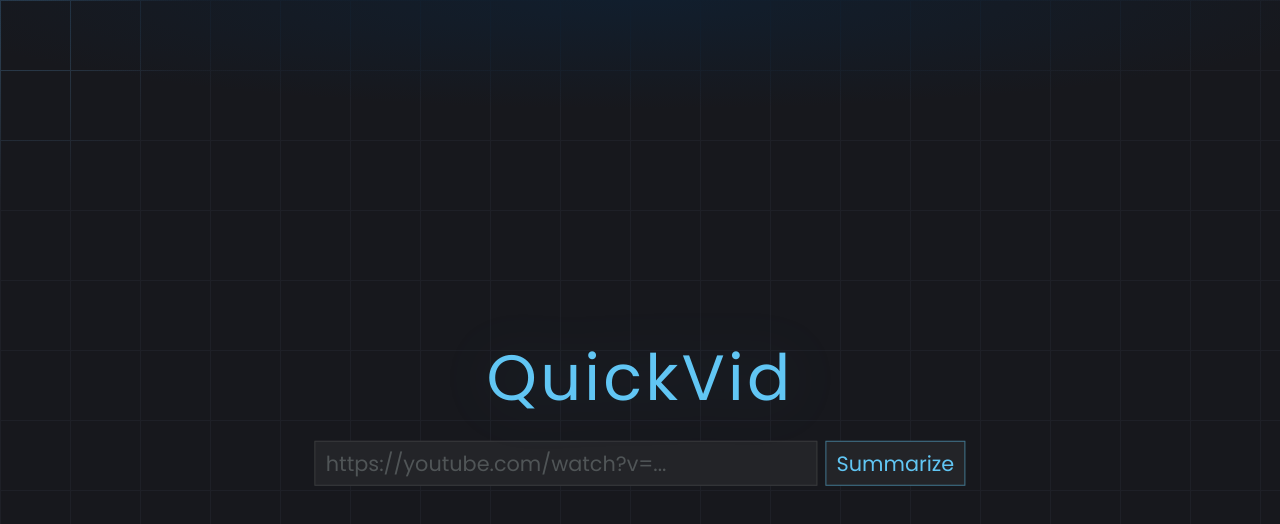
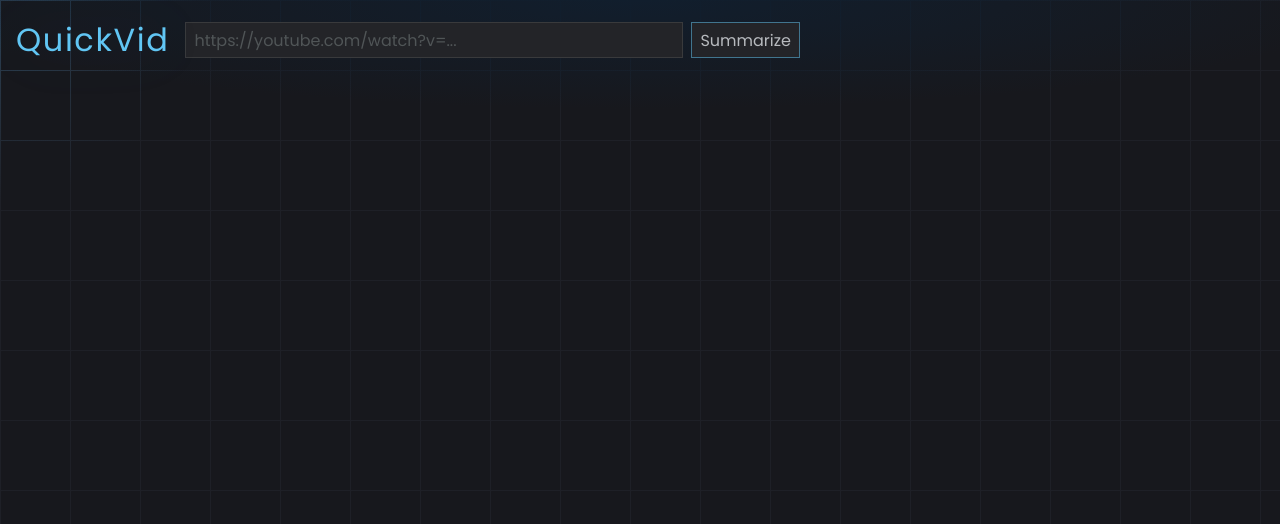
Before and after one commit to gusruben/quickvid, a website: page frontend/index.html in a window 1280 px wide. Both pictures are taken after a click on the button "Summarize". Drawn offline with Linux system fonts and the light colour scheme.

Commit message:
Add navbar

```diff
--- a/frontend/css/styles.css
+++ b/frontend/css/styles.css
@@ -16,8 +16,12 @@
 	width: 100vw;
 	height: 100vh;
     background-color: var(--bg-secondary);
+}
+
+* {
     font-family: 'Poppins', sans-serif;
     color: var(--text);
+    transition: 0.2s ease-out;
 }
 
 .page-bg {
@@ -41,7 +45,8 @@
 
 .inverse-grid-bg {
 	background-size: 70px 70px;
-	background-image: url(/img/square.svg)
+	background-image: url(/img/square.svg);
+
 }
 
 #glow-ball {
@@ -62,12 +67,29 @@
 .navbar {
     display: flex;
     flex-direction: row;
+    align-items: center;
+    justify-content: start;
 }
 
 .navbar.center {
     flex-direction: column;
     align-items: center;
     justify-content: center;
+}
+
+.navbar:not(.center) {
+    position: absolute;
+    top: 0;
+    left: 0;
+}
+
+.navbar:not(.center) .title {
+    font-size: 2rem;
+    margin: 0.5em;
+}
+
+.hidden {
+    opacity: 0;
 }
 
 .title {
@@ -89,10 +111,7 @@
 input {
     background-color: var(--bg-tertiary);
     border: 1px solid var(--border);
-    color: var(--text);
     outline: none;
-    transition: 0.1s ease-out;
-    font-family: 'Poppins', sans-serif;
     padding: 0.3em 0.5em;
 }
 input:focus {
@@ -105,11 +124,8 @@
 button {
     background-color: var(--bg-tertiary);
     border: 1px solid var(--primary-semitransparent);
-    font-family: 'Poppins', sans-serif;
-    color: var(--primary);
     padding: 0.3em 0.5em;
     cursor: pointer;
-    transition: 0.2s ease-out;
 }
 button:hover {
     border: 1px solid var(--primary);
@@ -126,3 +142,8 @@
     max-width: 60vw;
     min-width: initial;
 }
+
+.navbar:not(.center) #summarize-button,
+.navbar:not(.center) #url-input {
+    font-size: 1rem;
+}
--- a/frontend/index.html
+++ b/frontend/index.html
@@ -7,22 +7,29 @@
 		<link rel="preconnect" href="https://fonts.gstatic.com" crossorigin />
 		<link
 			href="https://fonts.googleapis.com/css2?family=Abril+Fatface&family=Poppins:ital,wght@0,100;0,200;0,300;0,400;0,500;0,600;0,700;0,800;0,900;1,100;1,200;1,300;1,400;1,500;1,600;1,700;1,800;1,900&display=swap"
-			rel="stylesheet"
-		/>
+			rel="stylesheet" />
 		<link rel="stylesheet" href="css/styles.css" />
 	</head>
 	<body>
-		<div class="page-bg" style="overflow: hidden">
-			<div class="page-bg inverse-glow-bg"></div>
-			<div id="glow-ball"></div>
-			<div class="page-bg inverse-grid-bg"></div>
-			<div class="page-bg inverse-glow-bg"></div>
+		<div class="page-bg" style="overflow: hidden; z-index: -1">
+			<div class="page-bg inverse-glow-bg" style="z-index: -10"></div>
+			<div id="glow-ball" style="z-index: -9"></div>
+			<div class="page-bg inverse-grid-bg" style="z-index: -8"></div>
+			<div class="page-bg inverse-glow-bg" style="z-index: -7"></div>
 		</div>
 
-		<div class="navbar center">
+		<!-- when summarize is clicked, fade out center stuff and fade in top navbar -->
+		<div class="navbar center" id="navbar-center">
 			<h1 class="title">QuickVid</h1>
 			<div class="flex-row">
-				<input type="text" id="url-input" placeholder="https://youtube.com/watch?v=...">
+				<input type="text" id="url-input" placeholder="https://youtube.com/watch?v=..." />
+				<button id="summarize-button">Summarize</button>
+			</div>
+		</div>
+		<div class="navbar hidden" id="navbar">
+			<h1 class="title">QuickVid</h1>
+			<div class="flex-row">
+				<input type="text" id="url-input" placeholder="https://youtube.com/watch?v=..." />
 				<button id="summarize-button">Summarize</button>
 			</div>
 		</div>
--- a/frontend/js/index.js
+++ b/frontend/js/index.js
@@ -1,4 +1,4 @@
-// Styling effects code
+// Styling effects
 const glowBall = document.getElementById("glow-ball");
 const glowBallRadius = glowBall.offsetWidth / 2;
 
@@ -23,3 +23,12 @@
 	const summary = await res.text();
 	return summary;
 }
+
+// page interactions
+document.getElementById("summarize-button").addEventListener("click", async () => {
+	document.getElementById("navbar-center").classList.add("hidden");
+	document.getElementById("navbar").classList.remove("hidden");
+
+	const url = document.getElementById("url-input").value;
+
+})
```
